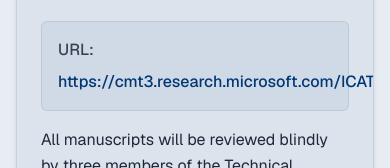
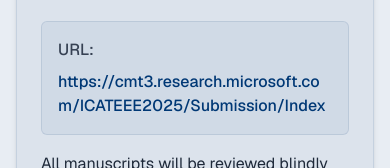
Before and after one commit to KarimBenn22/icateee, a Next.js app: page /Submission in a window 390 px wide. Shown: the part 779-947 px from the top of the page. Built offline with nearby package versions, Linux system fonts and the light colour scheme.

Commit message:
fix break point on mobile for url

```diff
--- a/app/Submission/page.tsx
+++ b/app/Submission/page.tsx
@@ -45,7 +45,7 @@
                   <span className="text-gray-700">URL:</span>
                   <a
                     href="https://cmt3.research.microsoft.com/ICATEEE2025/Submission/Index"
-                    className="text-primary hover:underline"
+                    className="text-primary hover:underline break-all"
                     target="_blank"
                     rel="noopener noreferrer"
                   >
```
